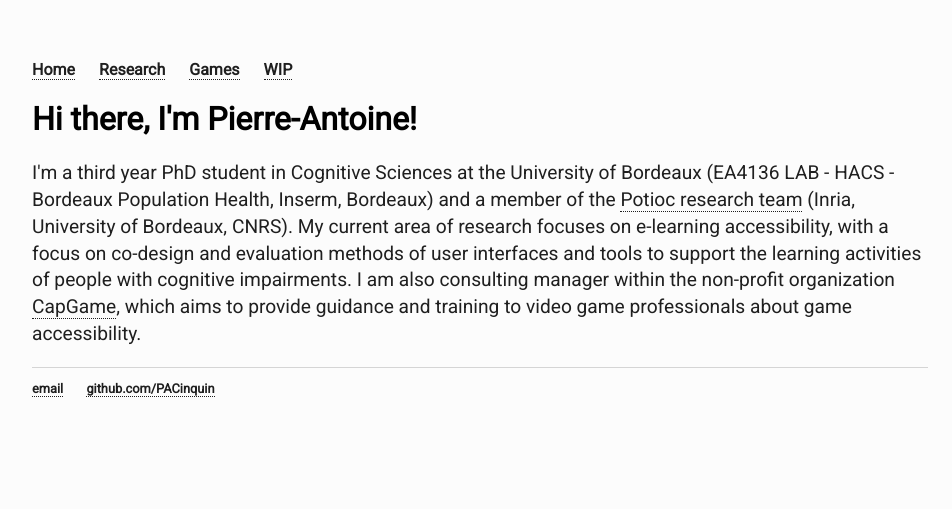
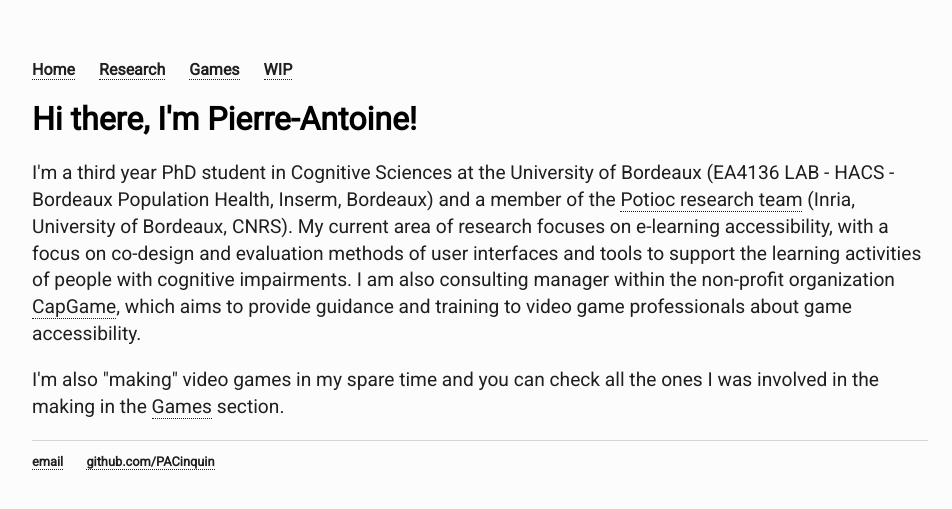
Before and after one commit to PACinquin/pacinquin.github.io, a Jekyll site: the page built from index.html, in a window 1280 px wide. Shown: the top 509 px of the page, without its empty margins (160-1112 px from the left). Built offline with Jekyll 4.4.1, drawn with Linux system fonts in a browser that asks for light colours.

Commit message:
some updates

```diff
--- a/css/main.css
+++ b/css/main.css
@@ -27,6 +27,11 @@
 
 h1 {
     font-size: 2em;
+    font-family: 'Roboto', 'Helvetica', 'Arial', 'Sans-Serif';
+}
+
+h2 {
+    font-size: 1.5em;
     font-family: 'Roboto', 'Helvetica', 'Arial', 'Sans-Serif';
 }
 p {
--- a/index.html
+++ b/index.html
@@ -5,4 +5,5 @@
 <div class="blurb">
 	<h1>Hi there, I'm Pierre-Antoine!</h1>
 	<p>I'm a third year PhD student in Cognitive Sciences at the University of Bordeaux (EA4136 LAB - HACS - Bordeaux Population Health, Inserm, Bordeaux) and a member of the <a href="https://team.inria.fr/potioc/">Potioc research team</a> (Inria, University of Bordeaux, CNRS). My current area of research focuses on e-learning accessibility, with a focus on co-design and evaluation methods of user interfaces and tools to support the learning activities of people with cognitive impairments. I am also consulting manager within the non-profit organization <a href="http://www.capgame.fr/">CapGame</a>, which aims to provide guidance and training to video game professionals about game accessibility.</p>
+	<p>I'm also "making" video games in my spare time and you can check all the ones I was involved in the making in the <a href="/playthings.html">Games</a> section.</p>
 </div><!-- /.blurb -->
--- a/playthings.html
+++ b/playthings.html
@@ -4,7 +4,7 @@
 ---
 <div class="blurb">
 	<h1>Finished projects</h1>
-	<p>Here you can find about all the things that are related to video games I worked on. (WIP : More details soon)</p>
+	<p>Here you can find about all the things that are related to video games I worked on. [WIP : More details soon]</p>
 	<div class="meta_gallery">
 	<div class="gallery">
   		<a target="_blank" href="https://solroo.itch.io/mgj18-qa">
@@ -68,7 +68,7 @@
 	</div>
 
 	<h1>Prototypes</h1>
-	<p>I try to engage in personal project when learning something, resulting in game prototypes. None of them are available out of my computer (yet!). WIP: More details soon.</p>
+	<p>I try to engage in personal project when learning something, resulting in game prototypes. None of them are available out of my computer (yet!). [WIP: More details soon]</p>
 	<div class="meta_gallery">
 	<div class="gallery">
     	<img src="img/lain2.png" alt="Screenshot of the game Lain.">
```
